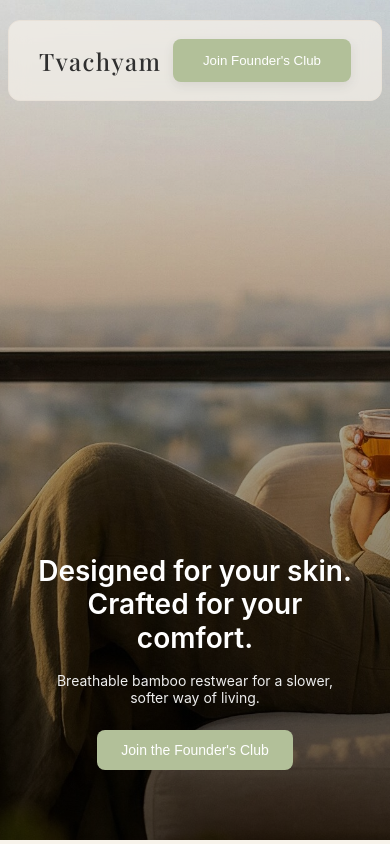
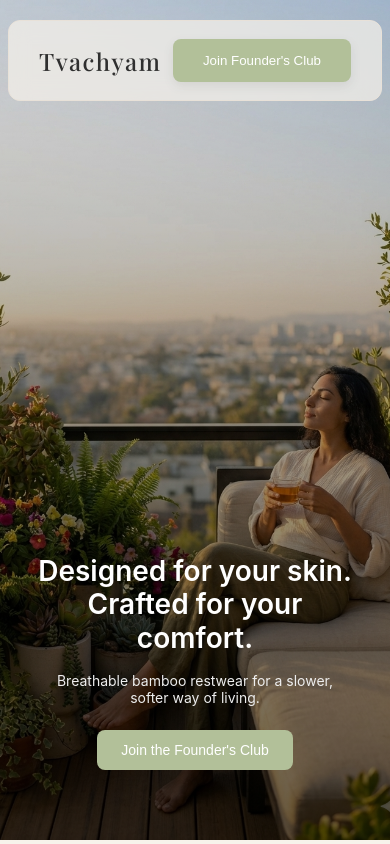
Before and after one commit to tvachyam/tvachyam-landing, a React (Create React App) app: page / in a window 390 px wide. Shown: the top 844 px of the page. Built offline with nearby package versions, Linux system fonts and the light colour scheme.

Commit message:
hero image update for mobile

```diff
--- a/src/components/Hero/Hero.css
+++ b/src/components/Hero/Hero.css
@@ -2,6 +2,10 @@
   height: 100vh;
   min-height: 600px;
 
+background-image: url("/public/hero.png"); /* desktop */
+  background-repeat: no-repeat;
+  background-position: center;
+  background-size: cover;
 
   display: flex;
   justify-content: center;
@@ -63,6 +67,8 @@
 @media (max-width: 768px) {
   .hero {
     height: 90vh;
+    background-image: url("/public/hero_mobile.png");
+    background-position: center top; /* adjust if needed */
   }
 
   .hero-content {
--- a/src/components/Hero/Hero.js
+++ b/src/components/Hero/Hero.js
@@ -2,14 +2,7 @@
 import "./Hero.css";
 function Hero() {
   return (
-    <section className="hero"
-    style={{
-      backgroundImage: `url("/hero.png")`,
-      backgroundRepeat: "no-repeat",
-      backgroundPosition: "center",
-      backgroundSize: "cover",
-    }}
-    >
+    <section className="hero">
 
       {/* NEW: overlay for luxury feel */}
       <div className="overlay"></div>
```
Also changed, not shown: public/hero_mobile.png (added).
